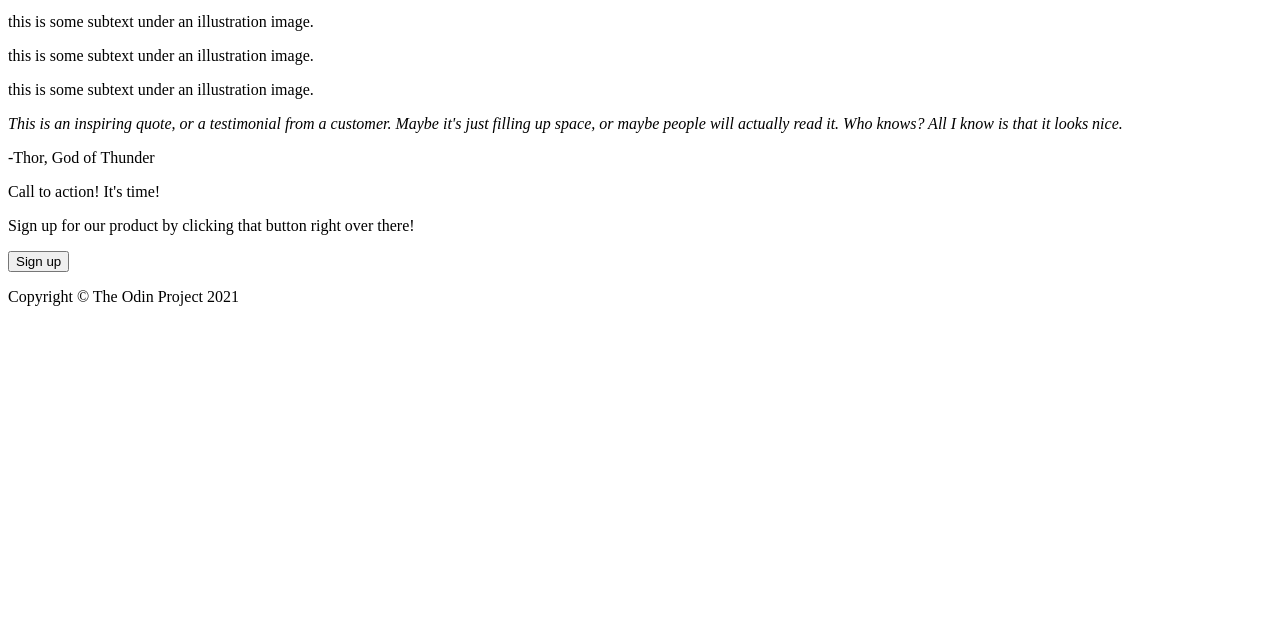
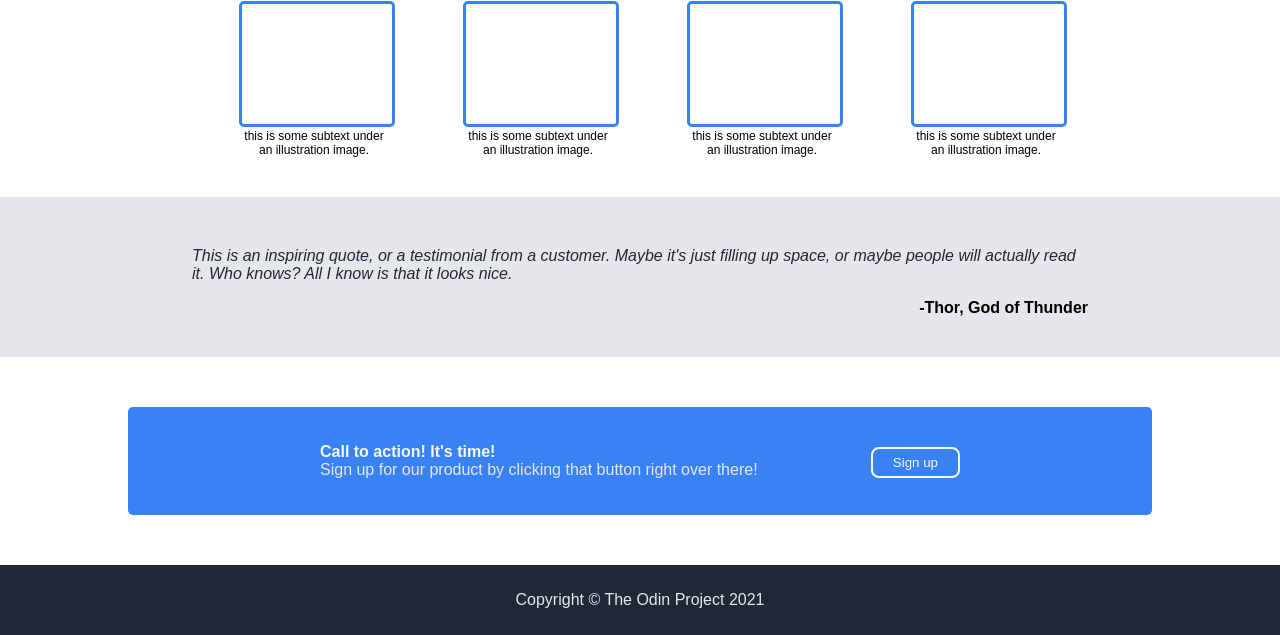
Before and after one commit to 17070610/Landing-page, a plain HTML site: page index.html in a window 1280 px wide. Shown: the part 290-925 px from the top of the page. Before the commit the page ends 800 px from the top, so only its background shows below. Drawn offline with Linux system fonts and the light colour scheme.

Commit message:
Add index.html

```diff
--- a/index.html
+++ b/index.html
@@ -3,7 +3,7 @@
 <head>
     <meta charset="UTF-8">
     <meta name="viewport" content="width=device-width, initial-scale=1.0">
-    <link rel="stylesheet" href="./css/sample.css">
+    <link rel="stylesheet" href="./style.css">
     <title>My First Layout</title>
 
 </head>
```
